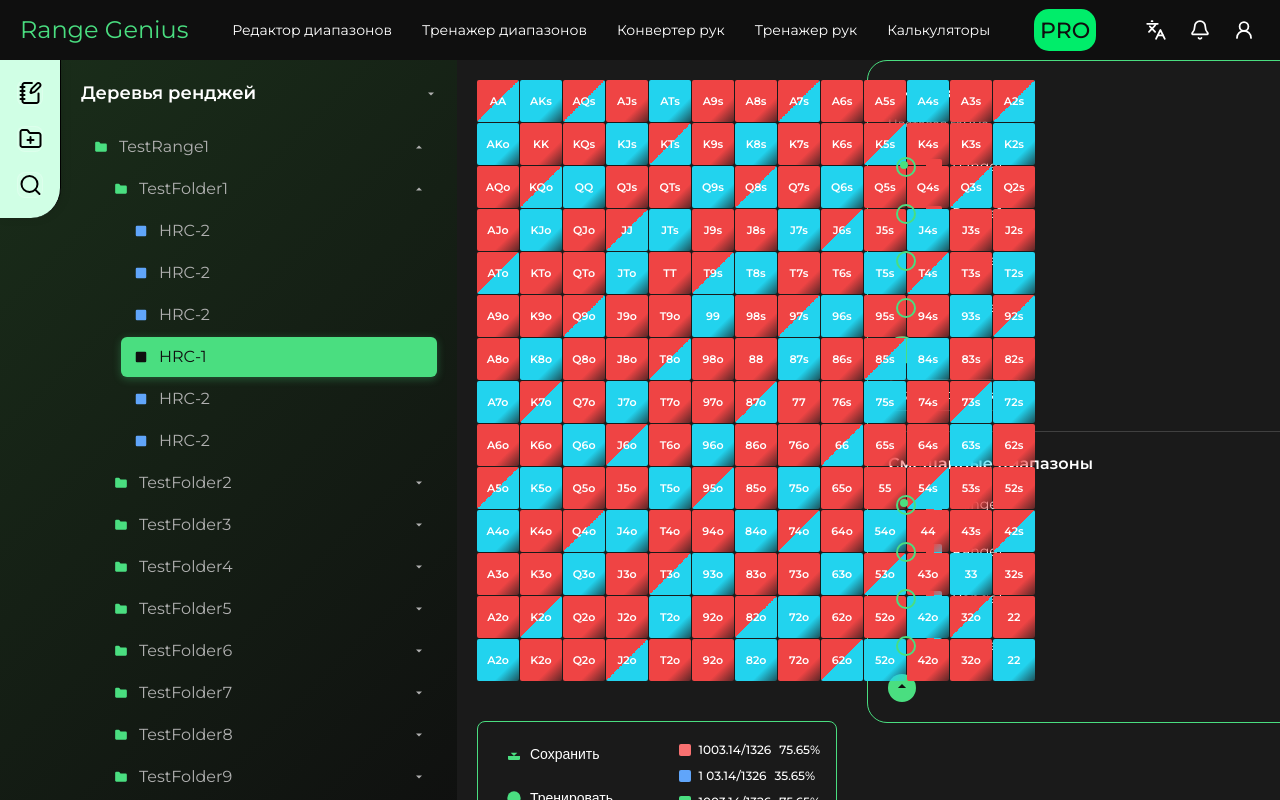
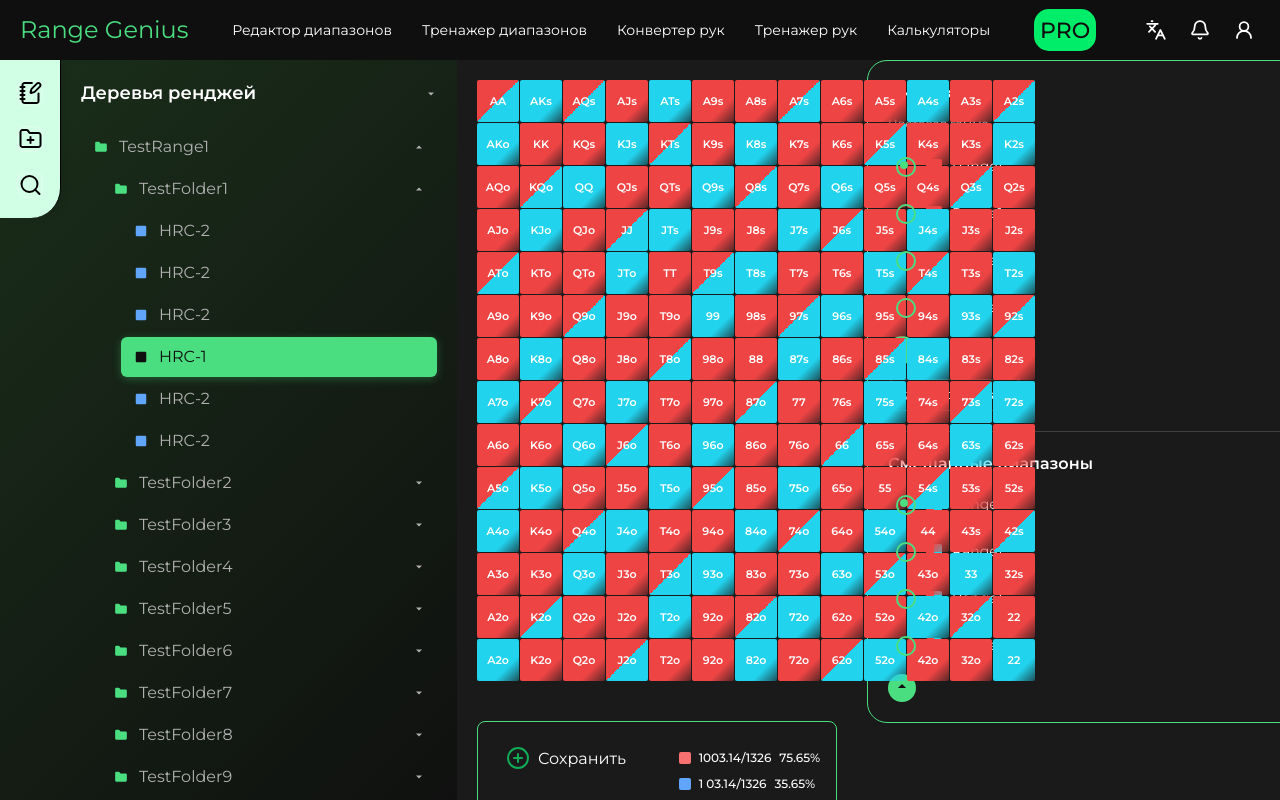
Before and after one commit to tRy-HaRd-tgn/RangeGenius, an Angular app: page / in a window 1280 px wide. Built offline with nearby package versions, Linux system fonts and the light colour scheme.

Commit message:
feat: update bottom panel

```diff
--- a/src/app/components/bottom-controls/bottom-controls.component.html
+++ b/src/app/components/bottom-controls/bottom-controls.component.html
@@ -2,22 +2,14 @@
 <div class="bottom-controls-panel">
   <div class="actions-section">
     <button class="action-button">
-      <div class="action-icon save-icon">
-        <svg width="16" height="16" viewBox="0 0 24 24" fill="currentColor">
-          <path d="M21 15v4a2 2 0 0 1-2 2H5a2 2 0 0 1-2-2v-4"/>
-          <polyline points="7,10 12,15 17,10"/>
-          <line x1="12" y1="15" x2="12" y2="3"/>
-        </svg>
+      <div class="action-icon">
+        <img src="/BF.svg" alt="error">
       </div>
       Сохранить
     </button>
     <button class="action-button">
-      <div class="action-icon train-icon">
-        <svg width="16" height="16" viewBox="0 0 24 24" fill="currentColor">
-          <circle cx="12" cy="12" r="10"/>
-          <line x1="12" y1="8" x2="12" y2="12"/>
-          <line x1="12" y1="12" x2="16" y2="12"/>
-        </svg>
+      <div class="action-icon">
+        <img src="/BS.svg" alt="error">
       </div>
       Тренировать
     </button>
--- a/src/app/components/bottom-controls/bottom-controls.component.scss
+++ b/src/app/components/bottom-controls/bottom-controls.component.scss
@@ -26,6 +26,7 @@
 }
 
 .actions-section {
+  font-family: 'Montserrat', sans-serif !important;
   display: flex;
   gap: 12px;
   flex-direction: column;
@@ -42,17 +43,20 @@
   cursor: pointer;
   transition: all 0.2s;
   font-size: 14px;
-  font-weight: 500;
+
   border-radius: 4px;
-
+  font-family: 'Montserrat';
+  font-style: normal;
+  font-weight: 400;
+  font-size: 16px;
   &:hover {
     background-color: rgba(74, 222, 128, 0.1);
   }
 }
 
 .action-icon {
-  width: 16px;
-  height: 16px;
+  width: 24px;
+  height: 24px;
   display: flex;
   align-items: center;
   justify-content: center;
```
Also changed, not shown: public/BF.svg (added), public/BS.svg (added).
